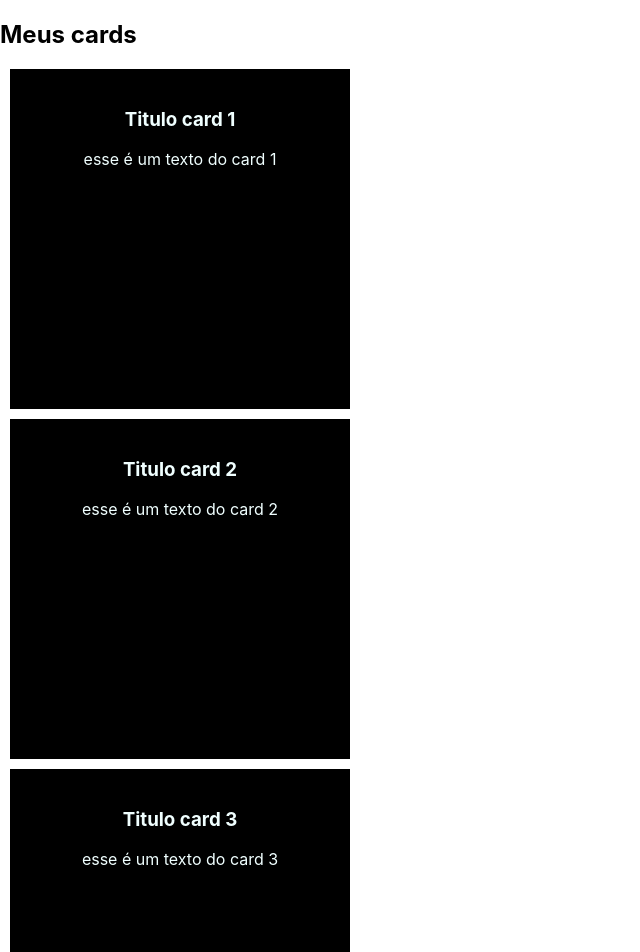
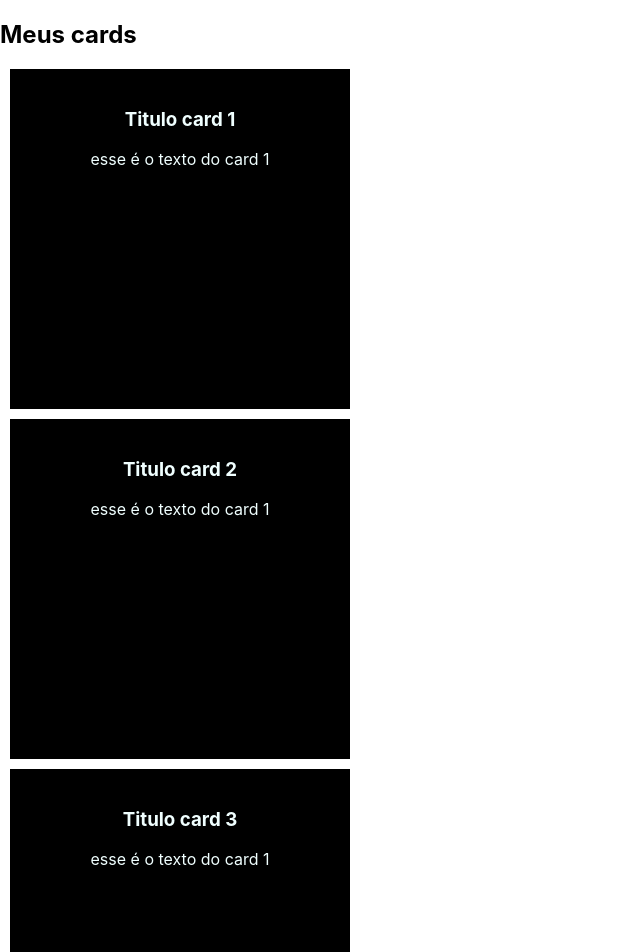
Before and after one commit to americanj/frontquest, a React (Create React App) app in the folder 17-react-js-base/04-primeiro-projeto-com-react-app-win/: page / in a window 1280 px wide. Shown: the top 952 px of the page, without its empty margins (0-640 px from the left). Built offline with nearby package versions, Linux system fonts and the light colour scheme.

Commit message:
listas e propriedade key.

```diff
--- a/17-react-js-base/04-primeiro-projeto-com-react-app-win/src/components/cards/cards.js
+++ b/17-react-js-base/04-primeiro-projeto-com-react-app-win/src/components/cards/cards.js
@@ -1,24 +1,22 @@
 import Card from '../card/card';
+
+const cardsTitle = ['Titulo card 1', 'Titulo card 2', 'Titulo card 3']
 
 const Cards = () => {
     return (
         <div>
             <h2>Meus cards</h2>
             <div>
-                <Card>
-                    <h3>Titulo card 1</h3>
-                    <p>esse é um texto do card 1</p>
-                </Card>
-
-                <Card>
-                    <h3>Titulo card 2</h3>
-                    <p>esse é um texto do card 2</p>
-                </Card>
-
-                <Card>
-                    <h3>Titulo card 3</h3>
-                    <p>esse é um texto do card 3</p>
-                </Card>
+                {
+                    cardsTitle.map((card, index) => {
+                        return (
+                            <Card key={index}>
+                                <h3>{card}</h3>
+                                <p>esse é o texto do card 1</p>
+                            </Card>
+                        )
+                    })
+                }
             </div>
         </div>
     )
```
